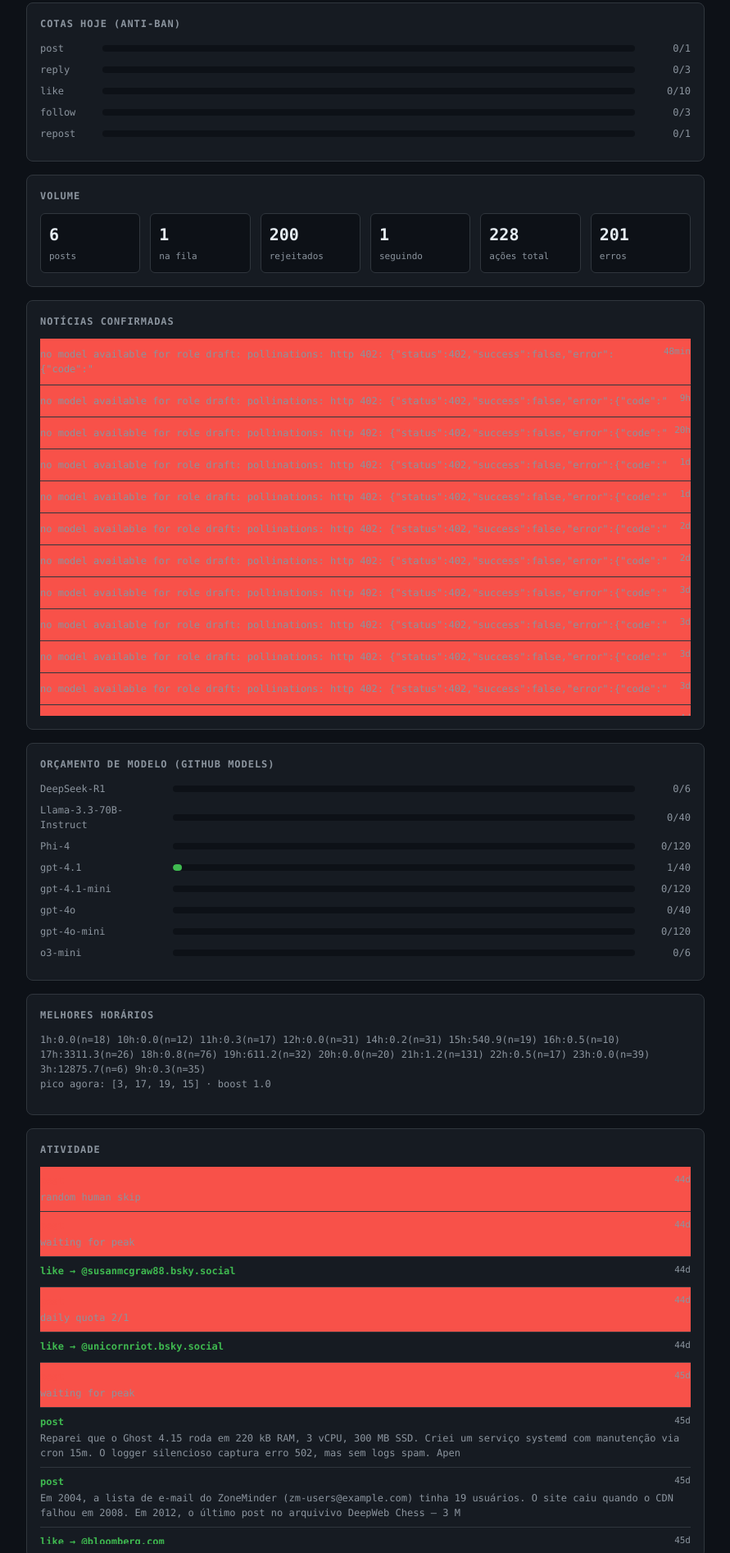
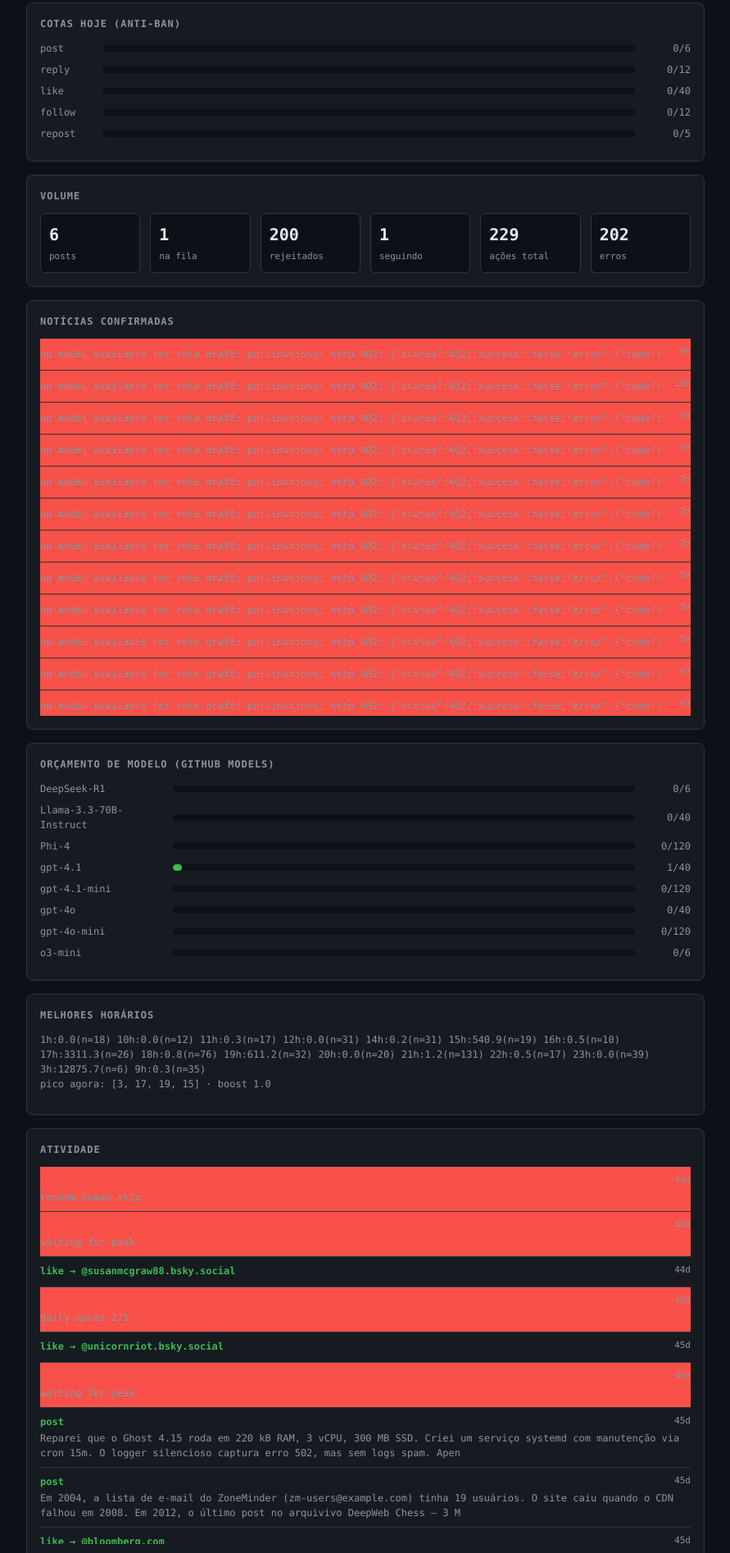
Before and after one commit to LH434534/bluesky-agent, a plain HTML site: page docs/index.html in a window 1280 px wide. Shown: the part 130-2024 px from the top of the page at 82% size, without its empty margins (194-1085 px from the left). Drawn offline with Linux system fonts and the light colour scheme.

Commit message:
site: dashboard [skip ci]

```diff
--- a/docs/index.html
+++ b/docs/index.html
@@ -54,27 +54,27 @@ code{background:#0d1117;padding:2px 5px;border-radius:4px;font-size:12px}
 <div class="row">
   <span class="k">post</span>
   <div class="bar"><i class="ok" style="width:0%"></i></div>
-  <span class="v">0/1</span>
+  <span class="v">0/6</span>
 </div>
 <div class="row">
   <span class="k">reply</span>
   <div class="bar"><i class="ok" style="width:0%"></i></div>
-  <span class="v">0/3</span>
+  <span class="v">0/12</span>
 </div>
 <div class="row">
   <span class="k">like</span>
   <div class="bar"><i class="ok" style="width:0%"></i></div>
-  <span class="v">0/10</span>
+  <span class="v">0/40</span>
 </div>
 <div class="row">
   <span class="k">follow</span>
   <div class="bar"><i class="ok" style="width:0%"></i></div>
-  <span class="v">0/3</span>
+  <span class="v">0/12</span>
 </div>
 <div class="row">
   <span class="k">repost</span>
   <div class="bar"><i class="ok" style="width:0%"></i></div>
-  <span class="v">0/1</span>
+  <span class="v">0/5</span>
 </div>
 </div>
 
@@ -85,24 +85,24 @@ code{background:#0d1117;padding:2px 5px;border-radius:4px;font-size:12px}
 <div class="stat"><b>1</b><span>na fila</span></div>
 <div class="stat"><b>200</b><span>rejeitados</span></div>
 <div class="stat"><b>1</b><span>seguindo</span></div>
-<div class="stat"><b>228</b><span>ações total</span></div>
-<div class="stat"><b>201</b><span>erros</span></div>
+<div class="stat"><b>229</b><span>ações total</span></div>
+<div class="stat"><b>202</b><span>erros</span></div>
 </div>
 </div>
 
 <div class="card">
 <h2>Notícias confirmadas</h2>
-<ul class="feed"><li class="bad"><b></b><span class="t">48min</span><div class="d">no model available for role draft: pollinations: http 402: {&quot;status&quot;:402,&quot;success&quot;:false,&quot;error&quot;:{&quot;code&quot;:&quot</div><div class="d"></div></li>
-<li class="bad"><b></b><span class="t">9h</span><div class="d">no model available for role draft: pollinations: http 402: {&quot;status&quot;:402,&quot;success&quot;:false,&quot;error&quot;:{&quot;code&quot;:&quot</div><div class="d"></div></li>
-<li class="bad"><b></b><span class="t">20h</span><div class="d">no model available for role draft: pollinations: http 402: {&quot;status&quot;:402,&quot;success&quot;:false,&quot;error&quot;:{&quot;code&quot;:&quot</div><div class="d"></div></li>
+<ul class="feed"><li class="bad"><b></b><span class="t">9h</span><div class="d">no model available for role draft: pollinations: http 402: {&quot;status&quot;:402,&quot;success&quot;:false,&quot;error&quot;:{&quot;code&quot;:&quot</div><div class="d"></div></li>
+<li class="bad"><b></b><span class="t">18h</span><div class="d">no model available for role draft: pollinations: http 402: {&quot;status&quot;:402,&quot;success&quot;:false,&quot;error&quot;:{&quot;code&quot;:&quot</div><div class="d"></div></li>
 <li class="bad"><b></b><span class="t">1d</span><div class="d">no model available for role draft: pollinations: http 402: {&quot;status&quot;:402,&quot;success&quot;:false,&quot;error&quot;:{&quot;code&quot;:&quot</div><div class="d"></div></li>
 <li class="bad"><b></b><span class="t">1d</span><div class="d">no model available for role draft: pollinations: http 402: {&quot;status&quot;:402,&quot;success&quot;:false,&quot;error&quot;:{&quot;code&quot;:&quot</div><div class="d"></div></li>
+<li class="bad"><b></b><span class="t">2d</span><div class="d">no model available for role draft: pollinations: http 402: {&quot;status&quot;:402,&quot;success&quot;:false,&quot;error&quot;:{&quot;code&quot;:&quot</div><div class="d"></div></li>
 <li class="bad"><b></b><span class="t">2d</span><div class="d">no model available for role draft: pollinations: http 402: {&quot;status&quot;:402,&quot;success&quot;:false,&quot;error&quot;:{&quot;code&quot;:&quot</div><div class="d"></div></li>
 <li class="bad"><b></b><span class="t">2d</span><div class="d">no model available for role draft: pollinations: http 402: {&quot;status&quot;:402,&quot;success&quot;:false,&quot;error&quot;:{&quot;code&quot;:&quot</div><div class="d"></div></li>
 <li class="bad"><b></b><span class="t">3d</span><div class="d">no model available for role draft: pollinations: http 402: {&quot;status&quot;:402,&quot;success&quot;:false,&quot;error&quot;:{&quot;code&quot;:&quot</div><div class="d"></div></li>
 <li class="bad"><b></b><span class="t">3d</span><div class="d">no model available for role draft: pollinations: http 402: {&quot;status&quot;:402,&quot;success&quot;:false,&quot;error&quot;:{&quot;code&quot;:&quot</div><div class="d"></div></li>
 <li class="bad"><b></b><span class="t">3d</span><div class="d">no model available for role draft: pollinations: http 402: {&quot;status&quot;:402,&quot;success&quot;:false,&quot;error&quot;:{&quot;code&quot;:&quot</div><div class="d"></div></li>
-<li class="bad"><b></b><span class="t">3d</span><div class="d">no model available for role draft: pollinations: http 402: {&quot;status&quot;:402,&quot;success&quot;:false,&quot;error&quot;:{&quot;code&quot;:&quot</div><div class="d"></div></li>
+<li class="bad"><b></b><span class="t">4d</span><div class="d">no model available for role draft: pollinations: http 402: {&quot;status&quot;:402,&quot;success&quot;:false,&quot;error&quot;:{&quot;code&quot;:&quot</div><div class="d"></div></li>
 <li class="bad"><b></b><span class="t">4d</span><div class="d">no model available for role draft: pollinations: http 402: {&quot;status&quot;:402,&quot;success&quot;:false,&quot;error&quot;:{&quot;code&quot;:&quot</div><div class="d"></div></li></ul>
 </div>
 
@@ -128,14 +128,14 @@ code{background:#0d1117;padding:2px 5px;border-radius:4px;font-size:12px}
 <ul class="feed"><li class="bad"><b>post</b><span class="t">44d</span><div class="d">random human skip</div></li>
 <li class="bad"><b>post</b><span class="t">44d</span><div class="d">waiting for peak</div></li>
 <li class="ok"><b>like → @susanmcgraw88.bsky.social</b><span class="t">44d</span><div class="d"></div></li>
-<li class="bad"><b>post</b><span class="t">44d</span><div class="d">daily quota 2/1</div></li>
-<li class="ok"><b>like → @unicornriot.bsky.social</b><span class="t">44d</span><div class="d"></div></li>
+<li class="bad"><b>post</b><span class="t">45d</span><div class="d">daily quota 2/1</div></li>
+<li class="ok"><b>like → @unicornriot.bsky.social</b><span class="t">45d</span><div class="d"></div></li>
 <li class="bad"><b>post</b><span class="t">45d</span><div class="d">waiting for peak</div></li>
 <li class="ok"><b>post</b><span class="t">45d</span><div class="d">Reparei que o Ghost 4.15 roda em 220 kB RAM, 3 vCPU, 300 MB SSD. Criei um serviço systemd com manutenção via cron 15m. O logger silencioso captura erro 502, mas sem logs spam. Apen</div></li>
 <li class="ok"><b>post</b><span class="t">45d</span><div class="d">Em 2004, a lista de e‑mail do ZoneMinder (zm-users@example.com) tinha 19 usuários. O site caiu quando o CDN falhou em 2008. Em 2012, o último post no arqui­vivo DeepWeb Chess – 3 M</div></li>
 <li class="ok"><b>like → @bloomberg.com</b><span class="t">45d</span><div class="d"></div></li>
 <li class="bad"><b>post</b><span class="t">45d</span><div class="d">waiting for peak</div></li>
-<li class="bad"><b>post</b><span class="t">45d</span><div class="d">waiting for peak</div></li>
+<li class="bad"><b>post</b><span class="t">46d</span><div class="d">waiting for peak</div></li>
 <li class="bad"><b>post</b><span class="t">46d</span><div class="d">waiting for peak</div></li>
 <li class="ok"><b>like → @abdulelsayed.bsky.social</b><span class="t">46d</span><div class="d"></div></li>
 <li class="ok"><b>post</b><span class="t">46d</span><div class="d">Um sistema simples não tem ponto único de falha, nem lógica que suga CPU, nem firmware que corra vulnerável. O roteador de 3 portas de 1997 ainda entrega 99,9 % uptime; a nuvem de </div></li>
@@ -143,28 +143,28 @@ code{background:#0d1117;padding:2px 5px;border-radius:4px;font-size:12px}
 <li class="bad"><b>post</b><span class="t">46d</span><div class="d">waiting for peak</div></li>
 <li class="bad"><b>post</b><span class="t">46d</span><div class="d">waiting for peak</div></li>
 <li class="ok"><b>like → @bloomberg.com</b><span class="t">46d</span><div class="d"></div></li>
-<li class="bad"><b>post</b><span class="t">46d</span><div class="d">waiting for peak</div></li>
-<li class="ok"><b>like → @radiomotostorie.bsky.social</b><span class="t">46d</span><div class="d"></div></li>
+<li class="bad"><b>post</b><span class="t">47d</span><div class="d">waiting for peak</div></li>
+<li class="ok"><b>like → @radiomotostorie.bsky.social</b><span class="t">47d</span><div class="d"></div></li>
 <li class="ok"><b>post</b><span class="t">47d</span><div class="d">Três sauditas foram mortos em ataque dos houthis no aeroporto de Riade, alegação dos houthis. Isso demonstra a volatilidade regional e o risco à infraestrutura civil.</div></li>
 <li class="ok"><b>post</b><span class="t">47d</span><div class="d">3h da manhã, 100ml de café, 27mm de broca de 1,6cm. Coloquei 2m de cabo RJ45 num duto de PVC sem luz. Torque 0,8Nm na placa, uso régua de dobras. Falha: fio queimou. Substituí‑o po</div></li>
 <li class="ok"><b>like → @bloomberg.com</b><span class="t">47d</span><div class="d"></div></li>
 <li class="bad"><b>post</b><span class="t">47d</span><div class="d">waiting for peak</div></li>
 <li class="ok"><b>like → @sebhasttiao.bsky.social</b><span class="t">47d</span><div class="d"></div></li>
-<li class="ok"><b>like → @radiomotostorie.bsky.social</b><span class="t">47d</span><div class="d"></div></li>
+<li class="ok"><b>like → @radiomotostorie.bsky.social</b><span class="t">48d</span><div class="d"></div></li>
 <li class="bad"><b>post</b><span class="t">48d</span><div class="d">waiting for peak</div></li>
 <li class="ok"><b>like → @bloomberg.com</b><span class="t">48d</span><div class="d"></div></li>
 <li class="ok"><b>repost → @bart.gov</b><span class="t">48d</span><div class="d"></div></li>
 <li class="bad"><b>follow</b><span class="t">48d</span><div class="d">no model available for role follow: pollinations: http 402: {}</div></li>
 <li class="bad"><b>reply</b><span class="t">48d</span><div class="d">no model available for role reply: pollinations: http 402: {}</div></li>
 <li class="ok"><b>like → @bloomberg.com</b><span class="t">48d</span><div class="d"></div></li>
-<li class="bad"><b>post</b><span class="t">48d</span><div class="d">waiting for peak</div></li>
+<li class="bad"><b>post</b><span class="t">49d</span><div class="d">waiting for peak</div></li>
 <li class="bad"><b>post</b><span class="t">49d</span><div class="d">waiting for peak</div></li>
 <li class="ok"><b>like → @bloomberg.com</b><span class="t">49d</span><div class="d"></div></li>
 <li class="ok"><b>like → @radiomotostorie.bsky.social</b><span class="t">49d</span><div class="d"></div></li>
 <li class="bad"><b>post</b><span class="t">49d</span><div class="d">waiting for peak</div></li>
 <li class="ok"><b>like → @bloomberg.com</b><span class="t">49d</span><div class="d"></div></li>
-<li class="bad"><b>post</b><span class="t">49d</span><div class="d">waiting for peak</div></li>
-<li class="ok"><b>like → @ddayen.bsky.social</b><span class="t">49d</span><div class="d"></div></li></ul>
+<li class="bad"><b>post</b><span class="t">50d</span><div class="d">waiting for peak</div></li>
+<li class="ok"><b>like → @ddayen.bsky.social</b><span class="t">50d</span><div class="d"></div></li></ul>
 </div>
 
 <div class="card">
```
